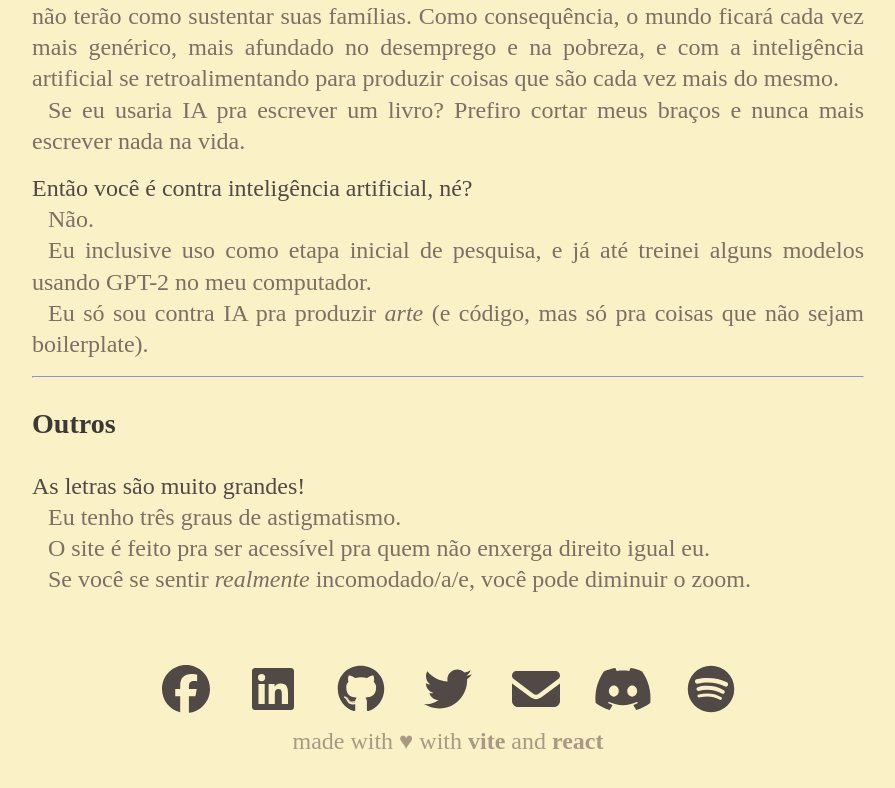
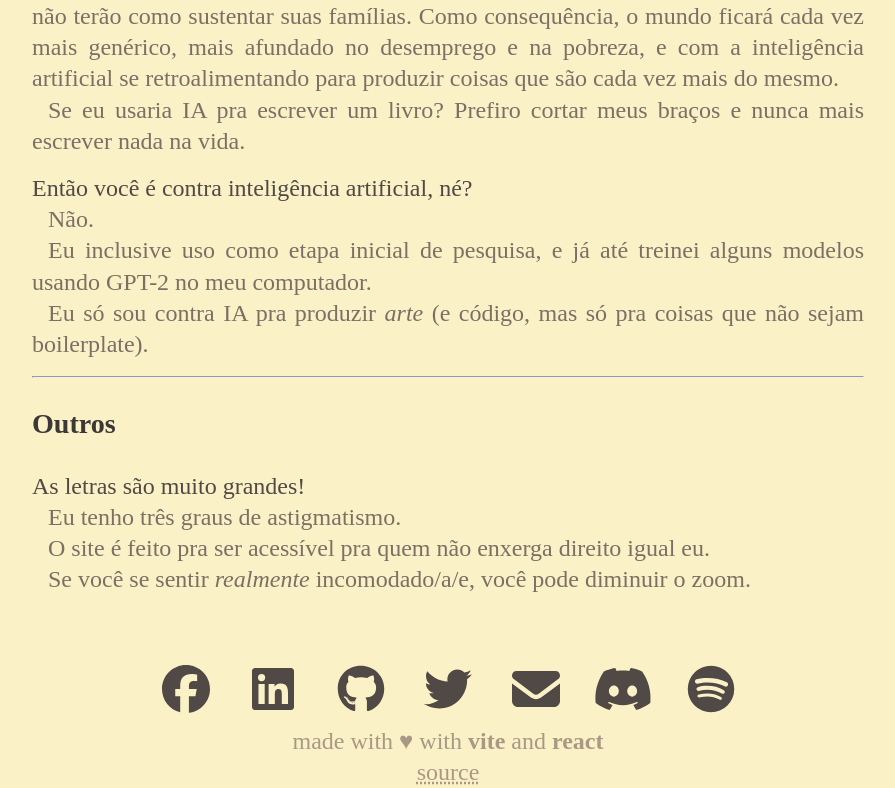
Before and after one commit to arthurmco/arthurmco.github.io, a React (Vite) app: page /faq in a window 1280 px wide. Shown: the part 1965-2753 px from the top of the page, without its empty margins (192-1087 px from the left). Before the commit the page ends 2722 px from the top, so only its background shows below. Built offline with nearby package versions, Linux system fonts and the light colour scheme; a web font is replaced by a local one.

Commit message:
main: add repository link

```diff
--- a/src/layouts/MainLayout.css
+++ b/src/layouts/MainLayout.css
@@ -44,6 +44,11 @@ footer {
     justify-content: center;
     align-items: center;
     color: var(--bg4);
+}
+
+footer a {
+    color: var(--bg4);
+    text-decoration: underline dotted;
 }
 
 main {
--- a/src/layouts/MainLayout.tsx
+++ b/src/layouts/MainLayout.tsx
@@ -64,7 +64,10 @@ export const MainLayout = (props: PropsWithChildren<MainLayoutProps>) => {
             <footer>
                 <FollowLinkArea />
                 <div>
-                    made with &hearts; with <strong>vite</strong> and <strong>react</strong>
+                       made with &hearts; with <strong>vite</strong> and <strong>react</strong>
+                </div>
+              <div>
+                  <a href="https://github.com/arthurmco/arthurmco.github.io">source</a>
                 </div>
             </footer>
         </>
```
